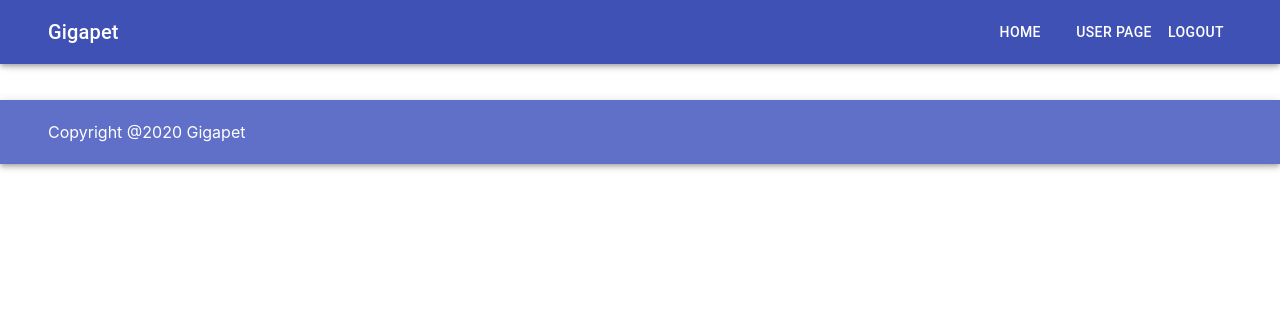
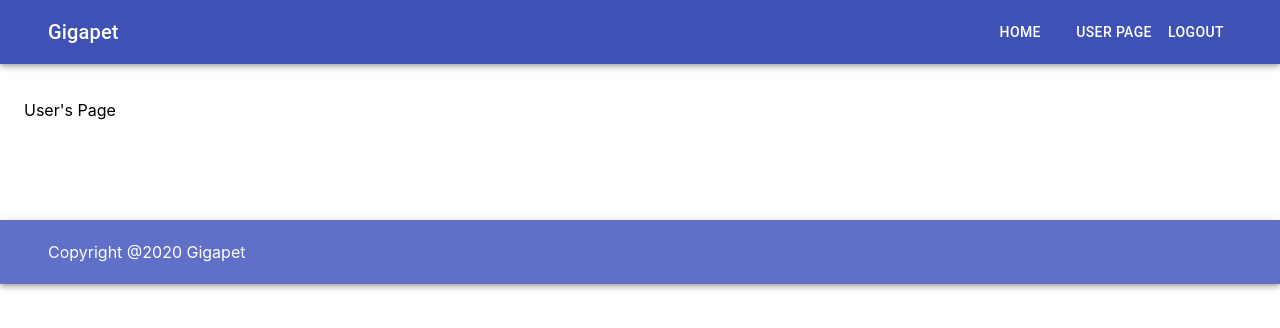
Before and after one commit to Build-Week-Gigapet-2/Front-End, a React (Create React App) app: page /api/users/1 in a window 1280 px wide. Shown: the top 328 px of the page. Built offline with nearby package versions, Linux system fonts and the light colour scheme; sample sign-in values are in the browser's storage.

Commit message:
fixed route

```diff
--- a/src/App.js
+++ b/src/App.js
@@ -43,7 +43,7 @@ function App() {
                     <Route exact path='/' component={Home} />
                     <Route exact path='/api/auth/login' component={Login} />
                     <Route exact path='/api/auth/register' component={Register} />
-                    <PrivateRoute exacth path='/api/users/:id/children' component={UserPage} />
+                    <PrivateRoute exacth path='/api/users/:id/' component={UserPage} />
                     {/* <PrivateRoute exact path='/api/' component={AddChild} /> */}
                     {/* <PrivateRoute exact path='/api/users/:id/children/:id' component={ChildPage} /> */}
                     {/* <PrivateRoute exact path='/api/' component={FoodForm} /> */}
--- a/src/Components/Layout/Nav.js
+++ b/src/Components/Layout/Nav.js
@@ -47,7 +47,7 @@ const classes = makeStyles(theme => ({
                                 <Link to='/'>Home</Link>
                             </Button>
                             <Button color='inherit' className={classes.buttonSpacing}>
-                                <Link to='/api/users/:id/children'>User Page</Link>
+                                <Link to='/api/users/:id/'>User Page</Link>
                             </Button>
                             {!logged && <Button color='inherit' className={classes.buttonSpacing}>
                                 <Link to='/api/auth/login'>Login</Link>
```
